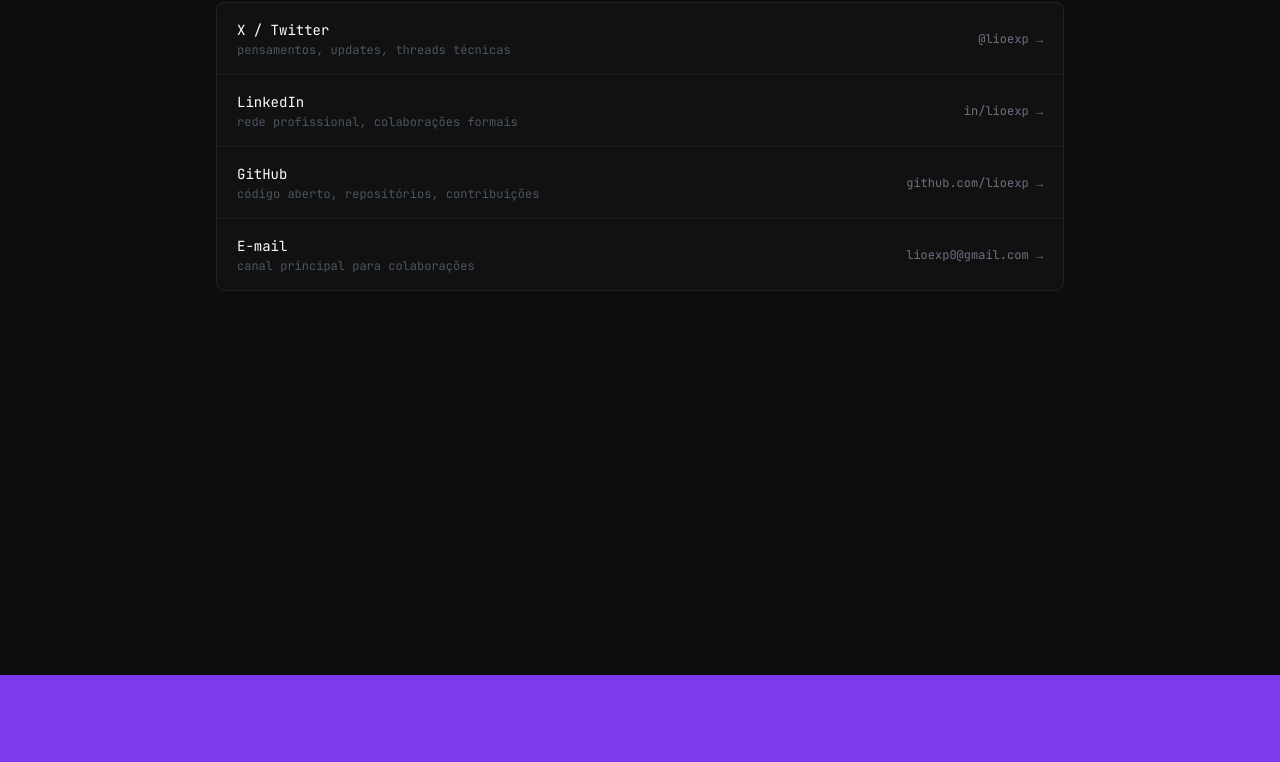
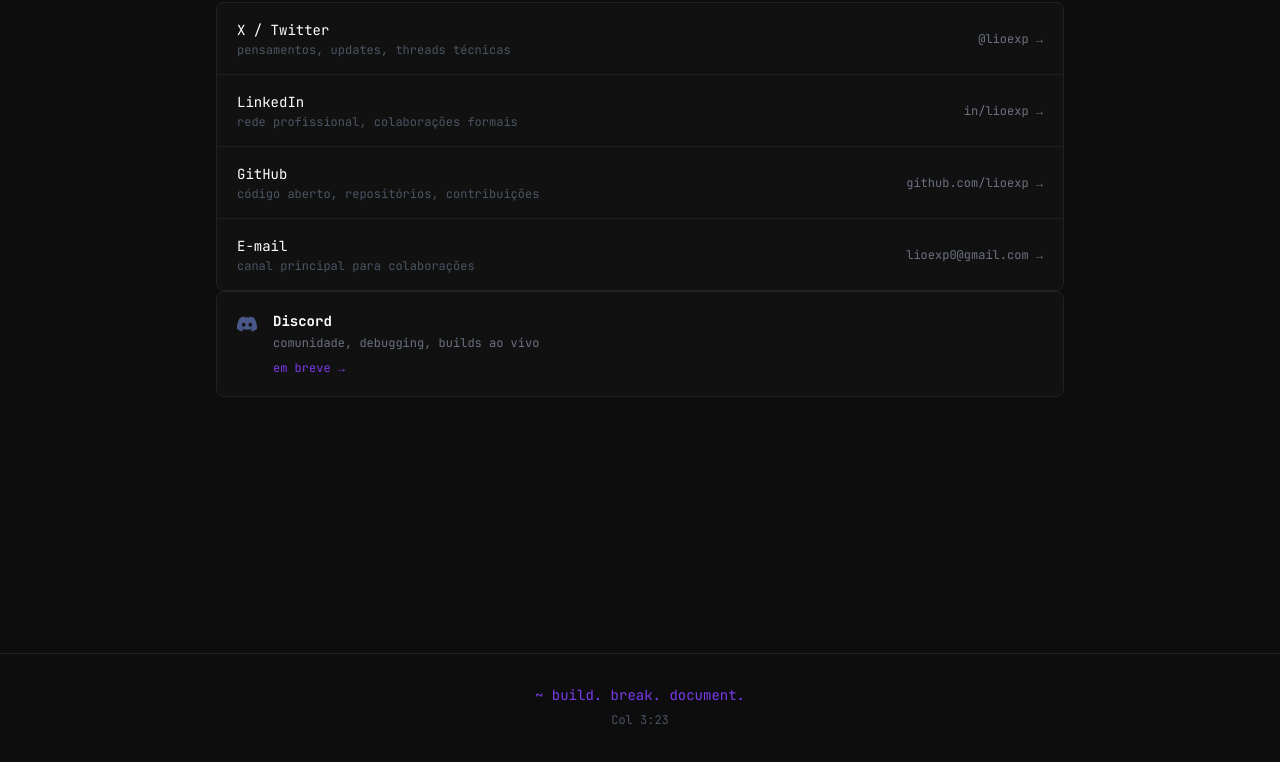
Before and after one commit to LioExp/mypage, a plain HTML site: page docs/index.html in a window 1280 px wide. Shown: the part 6863-7625 px from the top of the page. Before the commit the page ends 7538 px from the top, so only its background shows below. Drawn offline with Linux system fonts and the light colour scheme.

Commit message:
feat: add Discord card and footer to contact section

```diff
--- a/docs/index.html
+++ b/docs/index.html
@@ -166,10 +166,12 @@
             <p class="subsection-title" id="whereLabel">Onde me encontras</p>
             <div class="yt-grid" id="ytGrid"></div>
             <div class="social-list" id="socialList"></div>
+            <div class="discord-card" id="discordCard"></div>
           </div>
         </div>
       </section>
     </main>
+    <footer class="footer" id="footer"></footer>
   </div>
   <script src="script.js"></script>
 </body>
--- a/docs/script.js
+++ b/docs/script.js
@@ -40,7 +40,9 @@ const t = {
         { label: 'LinkedIn', sub: 'rede profissional, colaborações formais', handle: 'in/lioexp', href: 'https://linkedin.com/in/lioexp', testid: 'link-contact-linkedin' },
         { label: 'GitHub', sub: 'código aberto, repositórios, contribuições', handle: 'github.com/lioexp', href: 'https://github.com/lioexp', testid: 'link-contact-github' },
         { label: 'E-mail', sub: 'canal principal para colaborações', handle: 'lioexp0@gmail.com', href: 'mailto:lioexp0@gmail.com', testid: 'link-contact-email' }
-      ]
+      ],
+      discord: { name: 'Discord', desc: 'comunidade, debugging, builds ao vivo', handle: 'em breve', href: '#' },
+      footer: { tagline: 'build. break. document.', colossians: 'Col 3:23' }
     }
   },
   en: {
@@ -84,7 +86,9 @@ const t = {
         { label: 'LinkedIn', sub: 'professional network, formal collaborations', handle: 'in/lioexp', href: 'https://linkedin.com/in/lioexp', testid: 'link-contact-linkedin' },
         { label: 'GitHub', sub: 'open source code, repositories, contributions', handle: 'github.com/lioexp', href: 'https://github.com/lioexp', testid: 'link-contact-github' },
         { label: 'Email', sub: 'main channel for collaborations', handle: 'lioexp0@gmail.com', href: 'mailto:lioexp0@gmail.com', testid: 'link-contact-email' }
-      ]
+      ],
+      discord: { name: 'Discord', desc: 'community, debugging, live builds', handle: 'coming soon', href: '#' },
+      footer: { tagline: 'build. break. document.', colossians: 'Col 3:23' }
     }
   }
 };
@@ -92,7 +96,8 @@ const t = {
 const icons = {
   github: '<svg class="w-3.5 h-3.5" viewBox="0 0 24 24" fill="currentColor"><path d="M12 2C6.477 2 2 6.484 2 12.017c0 4.425 2.865 8.18 6.839 9.504.5.092.682-.217.682-.483 0-.237-.008-.868-.013-1.703-2.782.605-3.369-1.343-3.369-1.343-.454-1.158-1.11-1.466-1.11-1.466-.908-.62.069-.608.069-.608 1.003.07 1.531 1.032 1.531 1.032.892 1.53 2.341 1.088 2.91.832.092-.647.35-1.088.636-1.338-2.22-.253-4.555-1.113-4.555-4.951 0-1.093.39-1.988 1.029-2.688-.103-.253-.446-1.272.098-2.65 0 0 .84-.27 2.75 1.026A9.564 9.564 0 0112 6.844c.85.004 1.705.115 2.504.337 1.909-1.296 2.747-1.027 2.747-1.027.546 1.379.202 2.398.1 2.651.64.7 1.028 1.595 1.028 2.688 0 3.848-2.339 4.695-4.566 4.92.359.31.678.921.678 1.856 0 1.338-.012 2.419-.012 2.747 0 .268.18.58.688.482A10.019 10.019 0 0022 12.017C22 6.484 17.522 2 12 2z"/></svg>',
   external: '<svg class="w-3.5 h-3.5" viewBox="0 0 24 24" fill="none" stroke="currentColor" stroke-width="2"><path stroke-linecap="round" stroke-linejoin="round" d="M10 6H6a2 2 0 00-2 2v10a2 2 0 002 2h10a2 2 0 002-2v-4M14 4h6m0 0v6m0-6L10 14"/></svg>',
-  yt: '<svg class="w-5 h-5" viewBox="0 0 24 24" fill="currentColor"><path d="M23.498 6.186a3.016 3.016 0 00-2.122-2.136C19.505 3.545 12 3.545 12 3.545s-7.505 0-9.377.505A3.017 3.017 0 00.502 6.186C0 8.07 0 12 0 12s0 3.93.502 5.814a3.016 3.016 0 002.122 2.136c1.871.505 9.376.505 9.376.505s7.505 0 9.377-.505a3.015 3.015 0 002.122-2.136C24 15.93 24 12 24 12s0-3.93-.502-5.814zM9.545 15.568V8.432L15.818 12l-6.273 3.568z"/></svg>'
+  yt: '<svg class="w-5 h-5" viewBox="0 0 24 24" fill="currentColor"><path d="M23.498 6.186a3.016 3.016 0 00-2.122-2.136C19.505 3.545 12 3.545 12 3.545s-7.505 0-9.377.505A3.017 3.017 0 00.502 6.186C0 8.07 0 12 0 12s0 3.93.502 5.814a3.016 3.016 0 002.122 2.136c1.871.505 9.376.505 9.376.505s7.505 0 9.377-.505a3.015 3.015 0 002.122-2.136C24 15.93 24 12 24 12s0-3.93-.502-5.814zM9.545 15.568V8.432L15.818 12l-6.273 3.568z"/></svg>',
+  discord: '<svg class="w-5 h-5" viewBox="0 0 24 24" fill="currentColor"><path d="M20.317 4.37a19.791 19.791 0 00-4.885-1.515.074.074 0 00-.079.037c-.21.375-.444.864-.608 1.25a18.27 18.27 0 00-5.487 0 12.64 12.64 0 00-.617-1.25.077.077 0 00-.079-.037A19.736 19.736 0 003.677 4.37a.07.07 0 00-.032.027C.533 9.046-.32 13.58.099 18.057a.082.082 0 00.031.057 19.9 19.9 0 005.993 3.03.078.078 0 00.084-.028 14.09 14.09 0 001.226-1.994.076.076 0 00-.041-.106 13.107 13.107 0 01-1.872-.892.077.077 0 01-.008-.128 10.2 10.2 0 00.372-.292.074.074 0 01.077-.01c3.928 1.793 8.18 1.793 12.062 0a.074.074 0 01.078.01c.12.098.246.198.373.292a.077.077 0 01-.006.127 12.299 12.299 0 01-1.873.892.077.077 0 00-.041.107c.36.698.772 1.362 1.225 1.993a.076.076 0 00.084.028 19.839 19.839 0 006.002-3.03.077.077 0 00.032-.054c.5-5.177-.838-9.674-3.549-13.66a.061.061 0 00-.031-.03zM8.02 15.33c-1.183 0-2.157-1.085-2.157-2.419 0-1.333.956-2.419 2.157-2.419 1.21 0 2.176 1.096 2.157 2.42 0 1.333-.956 2.418-2.157 2.418zm7.975 0c-1.183 0-2.157-1.085-2.157-2.419 0-1.333.955-2.419 2.157-2.419 1.21 0 2.176 1.096 2.157 2.42 0 1.333-.946 2.418-2.157 2.418z"/></svg>'
 };
 
 let lang = localStorage.getItem('lang') || 'pt';
@@ -154,7 +159,9 @@ function render() {
   $('whereLabel').textContent = data.contact.whereLabel;
   renderYtCards(data);
   renderSocialList(data);
+  renderDiscord(data);
   renderBriefing(data);
+  renderFooter(data);
 }
 
 function renderProjects(data) {
@@ -343,6 +350,29 @@ function renderSocialList(data) {
   ).join('');
 }
 
+function renderDiscord(data) {
+  const d = data.contact.discord;
+  $('discordCard').innerHTML = `
+    <a href="${d.href}" target="_blank" rel="noopener noreferrer" class="yt-card">
+      <div class="yt-icon discord-icon">${icons.discord}</div>
+      <div class="yt-info">
+        <div class="yt-title"><span class="yt-name">${d.name}</span></div>
+        <p class="yt-desc">${d.desc}</p>
+        <div class="yt-footer">
+          <span class="yt-handle">${d.handle} →</span>
+        </div>
+      </div>
+    </a>`;
+}
+
+function renderFooter(data) {
+  $('footer').innerHTML = `
+    <div class="footer-inner">
+      <p class="footer-tagline">~ ${data.contact.footer.tagline}</p>
+      <p class="footer-verse">${data.contact.footer.colossians}</p>
+    </div>`;
+}
+
 function toggleProject(name) {
   openProjects[name] = !openProjects[name];
   render();
--- a/docs/style.css
+++ b/docs/style.css
@@ -1119,6 +1119,37 @@ img {
   transform: translateY(0);
 }
 
+/* === Discord Icon === */
+.discord-icon { color: rgba(114,137,218,0.6); transition: color 0.2s; flex-shrink: 0; margin-top: 2px; }
+.discord-icon svg { width: 1.25rem; height: 1.25rem; }
+.yt-card:hover .discord-icon { color: #7289da; }
+
+/* === Footer === */
+.footer {
+  margin-top: 6rem;
+  padding: 2rem 1rem 6rem;
+  border-top: 1px solid var(--border);
+  text-align: center;
+}
+
+.footer-inner {
+  max-width: 56rem;
+  margin: 0 auto;
+}
+
+.footer-tagline {
+  font-family: var(--font-mono);
+  font-size: 0.875rem;
+  color: var(--accent);
+  margin-bottom: 0.5rem;
+}
+
+.footer-verse {
+  font-family: var(--font-mono);
+  font-size: 0.75rem;
+  color: var(--text-gray);
+}
+
 /* === Responsive === */
 @media (max-width: 639px) {
   .lang-toggle { top: 1rem; right: 1rem; font-size: 0.625rem; padding: 0.25rem 0.5rem; }
```
